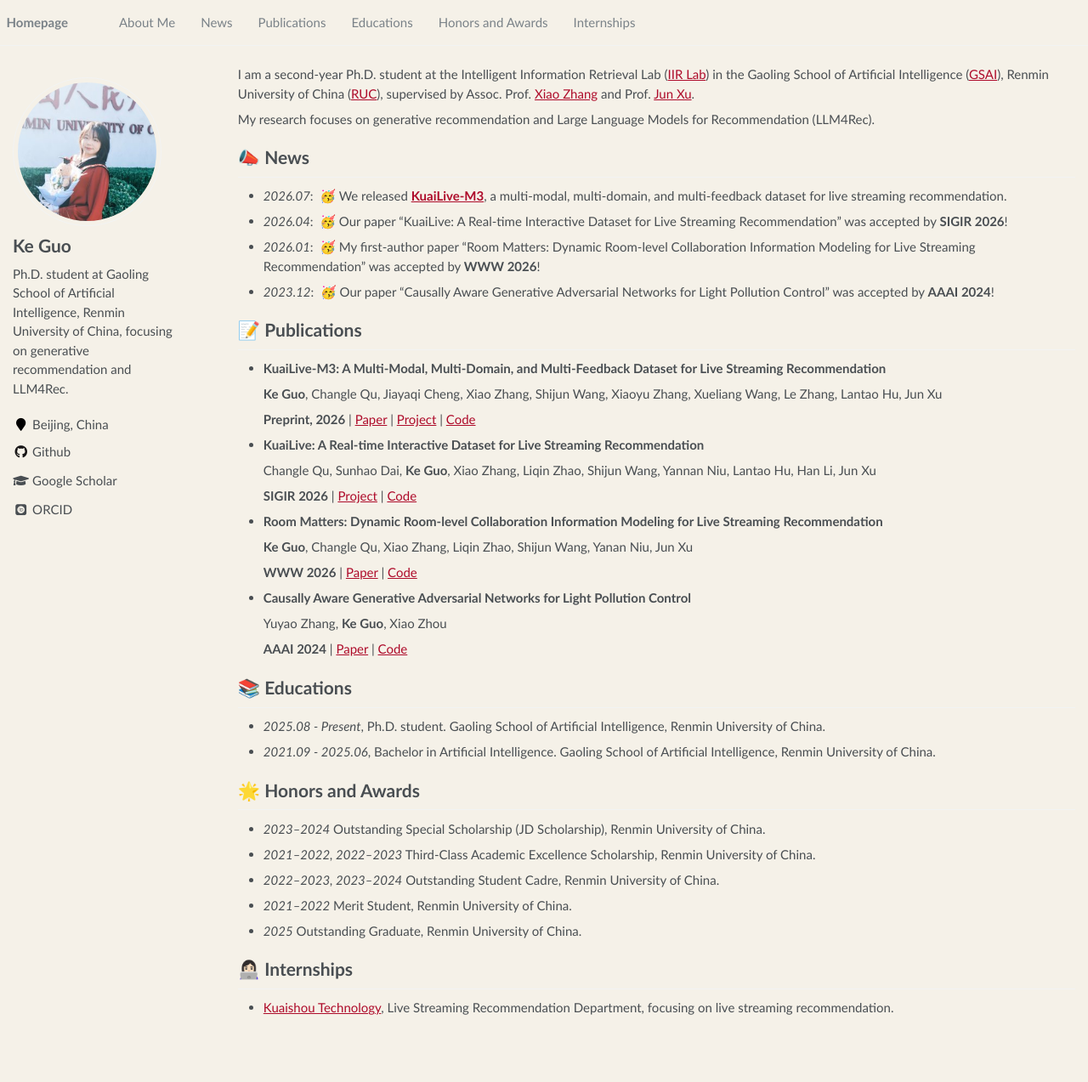
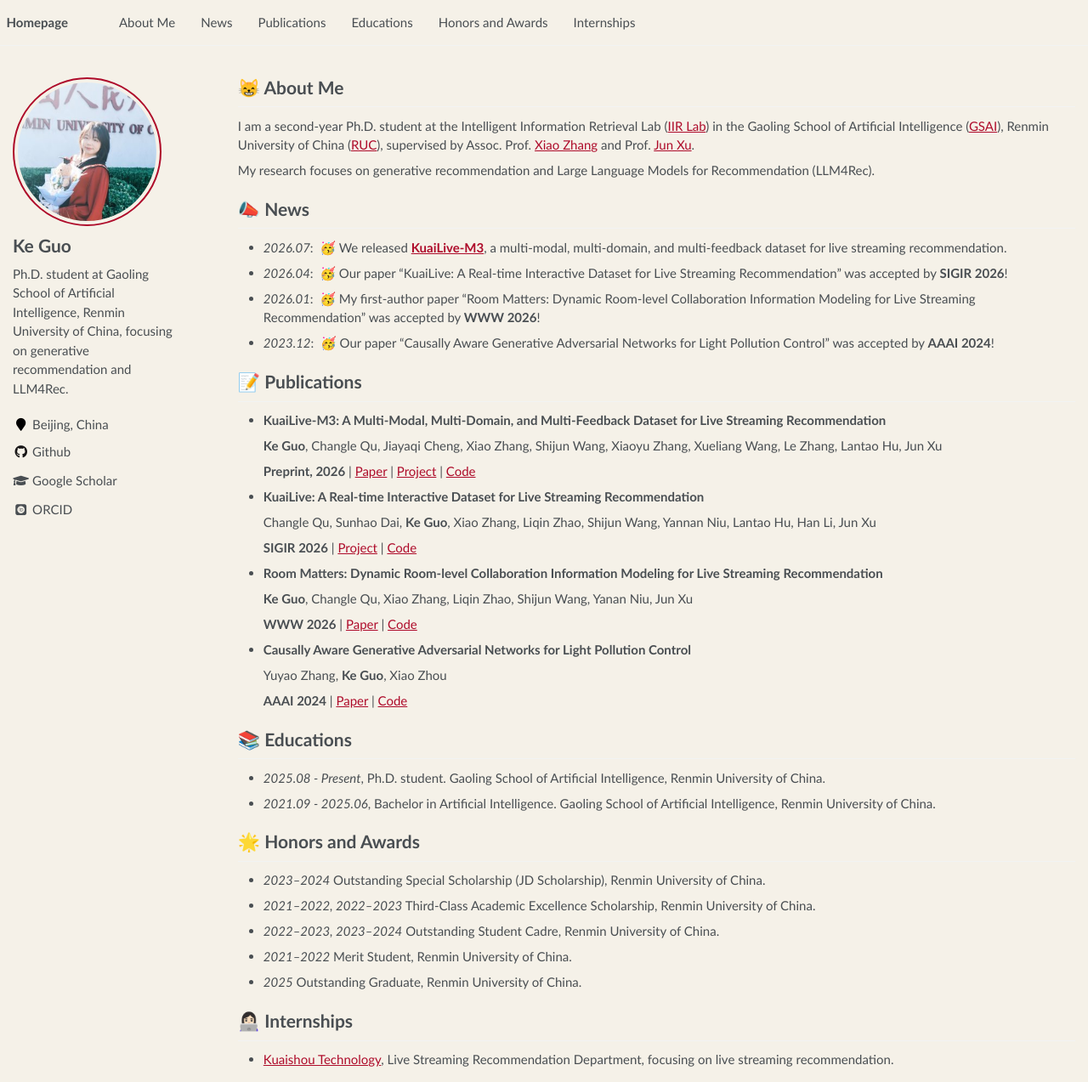
Before and after one commit to imgkkk574/imgkkk574.github.io, a Jekyll site: the page built from _pages/about.md, in a window 1280 px wide and 1273 px high. Shown: the whole window at 85% size. Built offline with Jekyll 4.4.1, drawn with Linux system fonts in a browser that asks for light colours; some web fonts are replaced; a script that is not in the unit is left out.

Commit message:
Refine navigation avatar and about heading

```diff
--- a/_pages/about.md
+++ b/_pages/about.md
@@ -9,6 +9,8 @@ redirect_from:
 ---
 
 <span class='anchor' id='about-me'></span>
+
+# 😸 About Me
 
 I am a second-year Ph.D. student at the Intelligent Information Retrieval Lab ([IIR Lab](https://ruc-iir-lab.github.io/)) in the Gaoling School of Artificial Intelligence ([GSAI](http://ai.ruc.edu.cn/)), Renmin University of China ([RUC](https://www.ruc.edu.cn/)), supervised by Assoc. Prof. [Xiao Zhang](https://scholar.google.com/citations?user=5FZ6wbAAAAAJ&hl=en) and Prof. [Jun Xu](https://scholar.google.com/citations?user=su14mcEAAAAJ).
 
--- a/_sass/_sidebar.scss
+++ b/_sass/_sidebar.scss
@@ -94,12 +94,9 @@
   img {
     max-width: 175px;
     min-width: 75px;
+    padding: 4px;
+    border: 2px solid $ruc-red;
     border-radius: 50%;
-
-    @include breakpoint($large) {
-      padding: 5px;
-      border: 1px solid $border-color;
-    }
   }
 }
 
--- a/_sass/_variables.scss
+++ b/_sass/_variables.scss
@@ -100,7 +100,7 @@ $xing-color                 : #006567;
 $link-color                 : $ruc-red;
 $link-color-hover           : mix(#000, $link-color, 15%);
 $link-color-visited         : $ruc-red;
-$masthead-link-color        : $gray;
+$masthead-link-color        : $text-color;
 $masthead-link-color-hover  : $ruc-red;
 
 
```
